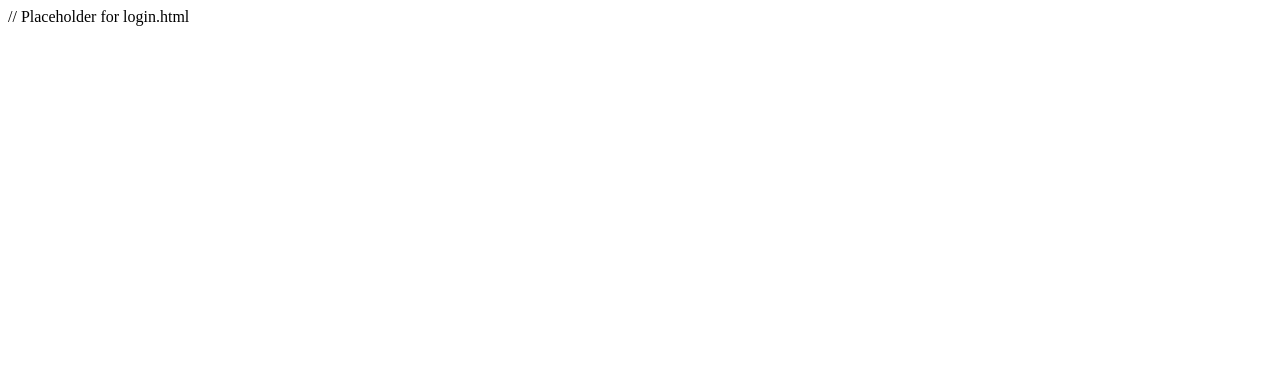
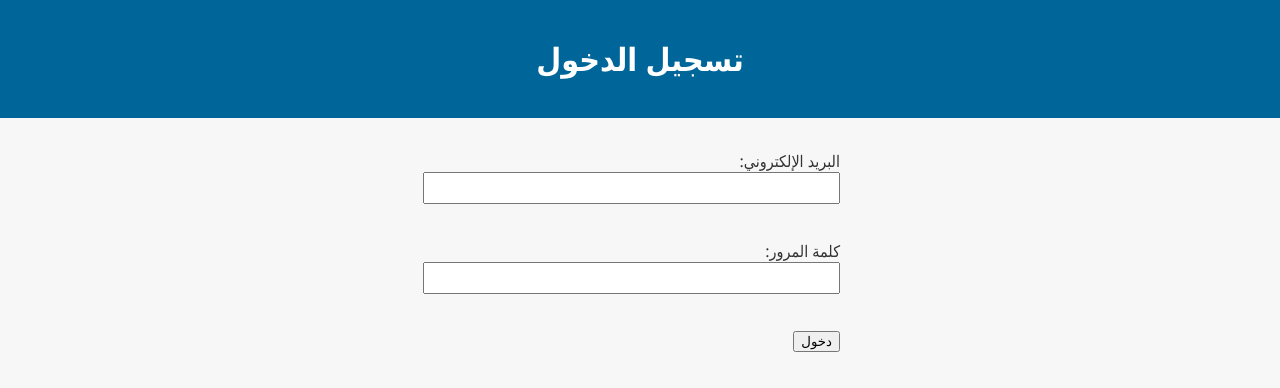
Before and after one commit to ahmedkahgf/baba2-, a plain HTML site: page login.html in a window 1280 px wide. Drawn offline with Linux system fonts and the light colour scheme.

Commit message:
Add files via upload

```diff
--- /dev/null
+++ b/api.html
@@ -0,0 +1,21 @@
+<!DOCTYPE html>
+<html lang="ar" dir="rtl">
+<head>
+    <meta charset="UTF-8">
+    <title>توثيق API</title>
+    <link rel="stylesheet" href="style.css">
+</head>
+<body>
+    <header><h1>توثيق واجهة برمجة التطبيقات</h1></header>
+    <main>
+        <section>
+            <h2>GET /products</h2>
+            <p>إرجاع جميع المنتجات المتاحة</p>
+        </section>
+        <section>
+            <h2>POST /login</h2>
+            <p>تسجيل الدخول باستخدام البريد الإلكتروني وكلمة المرور</p>
+        </section>
+    </main>
+</body>
+</html>
--- a/login.html
+++ b/login.html
@@ -1 +1,20 @@
-// Placeholder for login.html
+<!DOCTYPE html>
+<html lang="ar" dir="rtl">
+<head>
+    <meta charset="UTF-8">
+    <title>تسجيل الدخول</title>
+    <link rel="stylesheet" href="style.css">
+</head>
+<body>
+    <header><h1>تسجيل الدخول</h1></header>
+    <main>
+        <form>
+            <label for="email">البريد الإلكتروني:</label>
+            <input type="email" id="email" name="email"><br><br>
+            <label for="password">كلمة المرور:</label>
+            <input type="password" id="password" name="password"><br><br>
+            <button type="submit">دخول</button>
+        </form>
+    </main>
+</body>
+</html>
--- a/style.css
+++ b/style.css
@@ -1 +1,36 @@
-// Placeholder for styles/style.css
+body {
+    font-family: 'Segoe UI', Tahoma, Geneva, Verdana, sans-serif;
+    direction: rtl;
+    background-color: #f7f7f7;
+    color: #333;
+    margin: 0;
+    padding: 0;
+}
+header, footer {
+    background-color: #006699;
+    color: white;
+    text-align: center;
+    padding: 1em 0;
+}
+nav {
+    background-color: #ddd;
+    padding: 1em;
+    text-align: center;
+}
+nav a {
+    margin: 0 1em;
+    text-decoration: none;
+    color: #006699;
+}
+main {
+    padding: 2em;
+}
+form {
+    max-width: 400px;
+    margin: auto;
+}
+input, textarea {
+    width: 100%;
+    padding: 0.5em;
+    margin-bottom: 1em;
+}
```
Also changed, not shown: contact.html (added, +20 -0 lines), features.html (added, +18 -0 lines).
